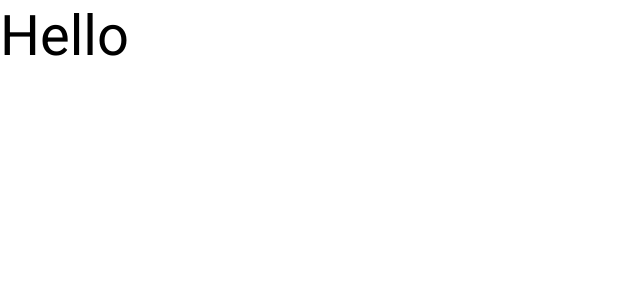
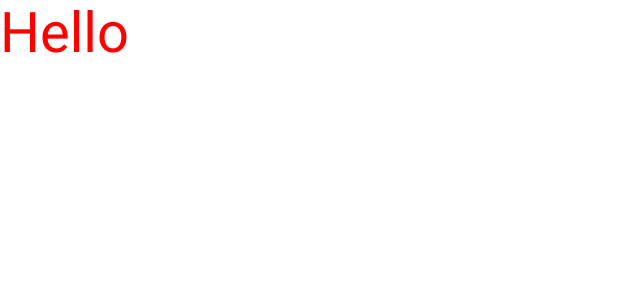
Before and after one commit to Red-Pulse/red-pulse-frontend, a React (Vite) app: page / in a window 1280 px wide. Shown: the top 300 px of the page, without its empty margins (0-640 px from the left). Built offline with nearby package versions, Linux system fonts and the light colour scheme.

Commit message:
fix: fix UITypography.tsx

```diff
--- a/src/App.tsx
+++ b/src/App.tsx
@@ -3,7 +3,7 @@ import UITypography from './components/UI/UITypography';
 function App() {
 
   return (
-    <UITypography typography={'text_fz56_lh72'} color={'#000'}>Hello</UITypography>
+    <UITypography typography={'text_fz56_lh72'} color={'red'}>Hello</UITypography>
   );
 }
 
--- a/src/components/UI/UITypography/UITypography.tsx
+++ b/src/components/UI/UITypography/UITypography.tsx
@@ -1,21 +1,20 @@
 import React from 'react';
-import { Typography } from '../typography.ts'
+import { typographyValues } from '../typography.ts';
 
 interface TypographyProps {
-  typography: Typography;
+  typography: keyof typeof typographyValues;
   color: string;
   children: React.ReactNode
 }
 
 const UITypography: React.FC<TypographyProps> = ({typography, color ,children}) => {
-  const { fontSize, lineHeight } = getTypographyValues(typography);
-
+  const typographyValue = typographyValues[typography];
   return (
     <div
       style={{
         fontFamily: 'Roboto',
-        fontSize: `${fontSize}px`,
-        lineHeight: `${lineHeight}px`,
+        fontSize: typographyValue.fontSize,
+        fontWeight:typographyValue.lineHeight,
         color,
       }}
     >
@@ -24,37 +23,4 @@ const UITypography: React.FC<TypographyProps> = ({typography, color ,children})
   );
 };
 
-const getTypographyValues = (typography: Typography) => {
-  switch (typography) {
-    case 'text_fz56_lh72':
-      return { fontSize: 56, lineHeight: 72 };
-    case 'text_fz36_lh47':
-      return { fontSize: 36, lineHeight: 47 };
-    case 'text_fz24_lh29':
-      return { fontSize: 24, lineHeight: 29 };
-    case 'text_fz20_lh24':
-      return { fontSize: 20, lineHeight: 24 };
-    case 'text_fz20_lh32':
-      return { fontSize: 20, lineHeight: 32 };
-    case 'text_fz18_lh21':
-      return { fontSize: 18, lineHeight: 21 };
-    case 'text_fz18_lh30':
-      return { fontSize: 18, lineHeight: 30 };
-    case 'text_fz16_lh20':
-      return { fontSize: 16, lineHeight: 20 };
-    case 'text_fz16_lh24':
-      return { fontSize: 16, lineHeight: 24 };
-    case 'text_fz15_lh18':
-      return { fontSize: 15, lineHeight: 18 };
-    case 'text_fz14_lh17':
-      return { fontSize: 14, lineHeight: 17 };
-    case 'text_fz14_lh23':
-      return { fontSize: 14, lineHeight: 23 };
-    case 'text_fz13_lh15':
-      return { fontSize: 13, lineHeight: 15 };
-    default:
-      return { fontSize: 16, lineHeight: 20 };
-  }
-};
-
 export default UITypography;
--- a/src/components/UI/typography.ts
+++ b/src/components/UI/typography.ts
@@ -12,6 +12,7 @@ export type Typography =
   | 'text_fz14_lh17'
   | 'text_fz14_lh23'
   | 'text_fz13_lh15';
+
 
 export const text_fz56_lh72 = {
   fontSize: 56,
@@ -65,3 +66,18 @@ export const text_fz13_lh15 = {
   fontSize: 13,
   lineHeight: 15
 }
+export const typographyValues = {
+  text_fz56_lh72,
+  text_fz36_lh47,
+  text_fz24_lh29,
+  text_fz20_lh24,
+  text_fz20_lh32,
+  text_fz18_lh21,
+  text_fz18_lh30,
+  text_fz16_lh20,
+  text_fz16_lh24,
+  text_fz15_lh18,
+  text_fz14_lh17,
+  text_fz14_lh23,
+  text_fz13_lh15
+}
--- a/src/index.scss
+++ b/src/index.scss
@@ -2,6 +2,10 @@
   margin: 0;
   padding: 0;
   box-sizing: border-box;
+}
+a{
   text-decoration: none;
+}
+ul{
   list-style: none;
 }
```
